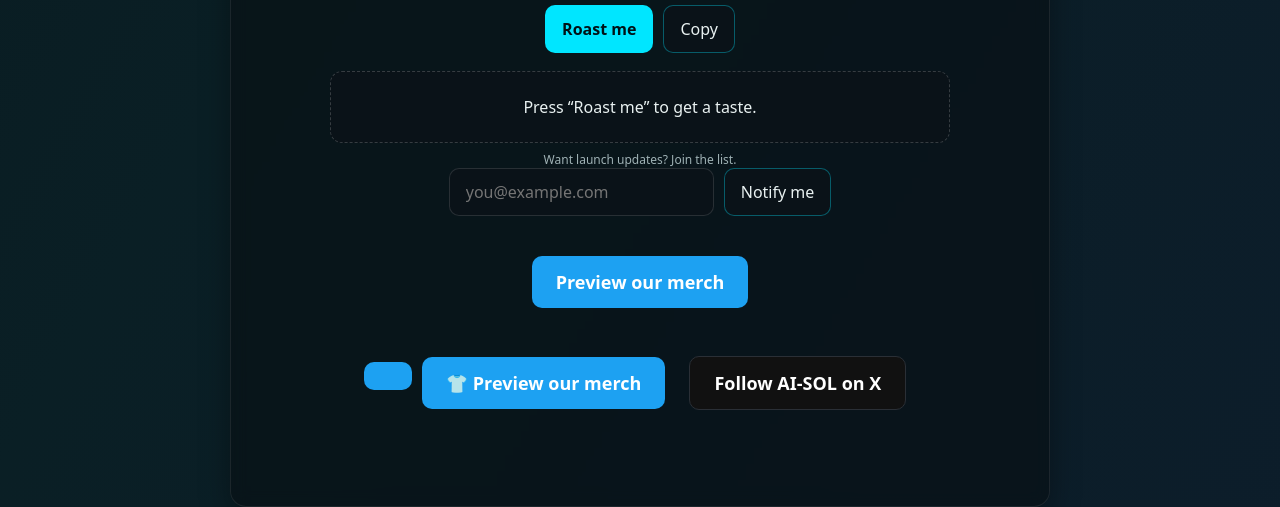
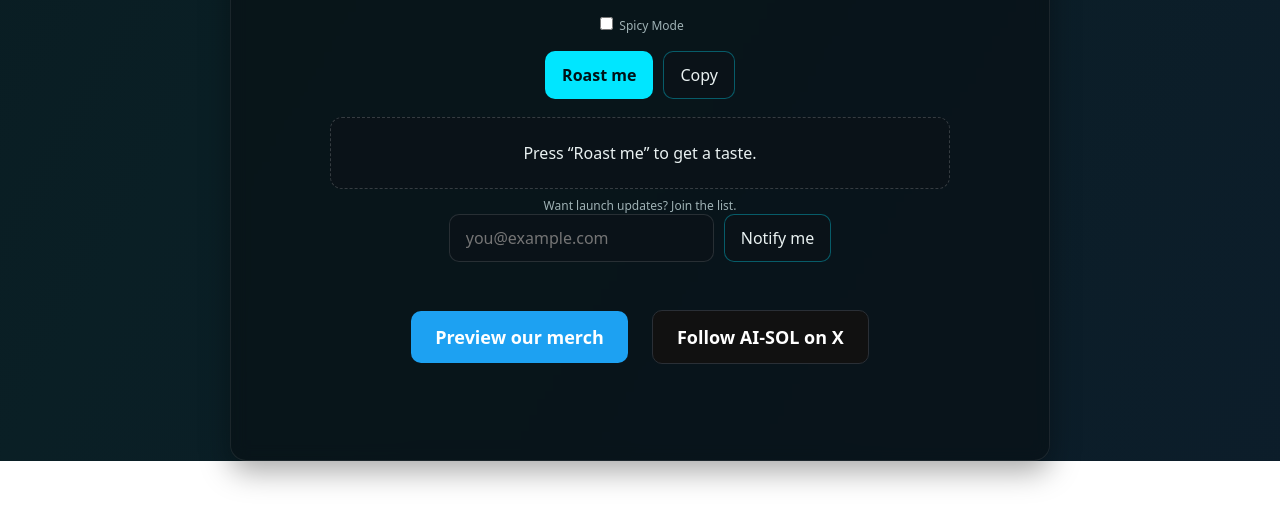
Before and after one commit to TapNSlap/ai-sol-landing, a website: page index.html in a window 1280 px wide. Shown: the part 407-914 px from the top of the page. After the commit the page ends 868 px from the top, so only its background shows below. Drawn offline with Linux system fonts and the light colour scheme.

Commit message:
Update index.html

```diff
--- a/index.html
+++ b/index.html
@@ -102,22 +102,13 @@
   <button type="submit" id="notifyBtn">Notify me</button>
 </form>
 <div id="msg" class="tiny" role="status" aria-live="polite"></div>
-  <!-- Preview our merch button -->
-<div style="text-align:center;margin:40px 0 60px;clear:both;">
-  <a href="/merch.html"
-     style="display:inline-block;background:#1DA1F2;color:#fff;
-            padding:14px 24px;border-radius:10px;text-decoration:none;
-            font-weight:700;font-size:18px;">
-    Preview our merch
- <div id="msg" class="tiny" role="status" aria-live="polite"></div>
-
 <!-- ==== Footer CTAs ==== -->
 <div style="text-align:center;margin:40px 0 60px;clear:both;">
   <a href="merch.html"
      style="display:inline-block;margin:8px 10px;background:#1DA1F2;color:#fff;
             padding:14px 24px;border-radius:10px;text-decoration:none;
             font-weight:700;font-size:18px;">
-    👕 Preview our merch
+     Preview our merch
   </a>
 
   <a href="https://x.com/AISOL2774653" target="_blank" rel="noopener"
```
